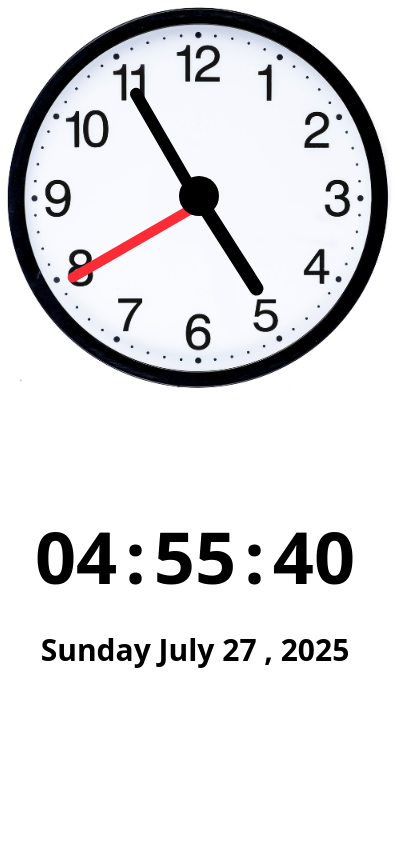
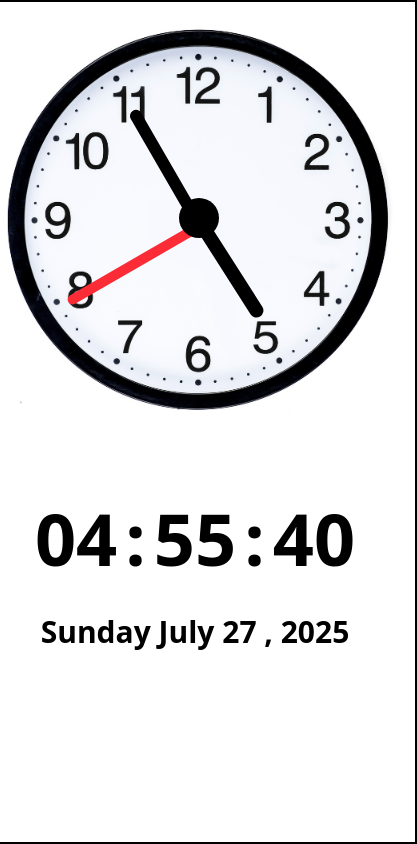
Before and after one commit to shakiburrashid/Digital-and-Analalog-Clock, a React (Vite) app: page / in a window 390 px wide. Shown: the whole page, 417 px wide, since content can reach past the window. Built offline with nearby package versions, Linux system fonts and the light colour scheme.

Commit message:
responsive updated

```diff
--- a/src/App.jsx
+++ b/src/App.jsx
@@ -22,7 +22,7 @@ function App() {
 
 
   function hour() {
-    let hour = time.getHours() % 12 || 12 < 10 ? "0" + time.getHours() % 12 || 12 : "" + time.getHours() % 12 || 12;
+    let hour = (time.getHours() % 12 || 12) < 10 ? ("0" + time.getHours() % 12 || 12) : ("" + time.getHours() % 12 || 12);
     return hour;
   }
   function minute() {
@@ -51,7 +51,7 @@ function App() {
   return (
     <>
       <div className="h-[100vh] m-auto flex justify-center items-center">
-        <div className="w-[150vh] h-[80vh] flex items-center md:justify-around || max-md:flex-col max-md:w-[80vh] max-md:h-[100vh] max-md:gap-30">
+        <div className="w-[200vh] h-[80vh] flex items-center gap-45 border-2 p-5 || max-md:flex-col max-md:w-[80vh] max-md:h-[100vh] max-md:gap-20">
           <div className="bg-[url(./assets/Clockimage.png)] w-100 h-100 bg-no-repeat bg-size-[100%] relative origin-bottom || max-md:bg-size-[100%]">
             <div className="HOUR bg-black w-[3.5%] h-[28%] rounded-xl absolute top-[22%] left-[49.4%] origin-bottom " style={{ transform: `rotate(${hourRotation}deg)` }}></div>
             <div className="MINUTE bg-black w-[3%] h-[33%] rounded-xl absolute top-[17.8%] left-[49.4%] origin-bottom " style={{ transform: `rotate(${minuteRoation}deg)` }}></div>
```
